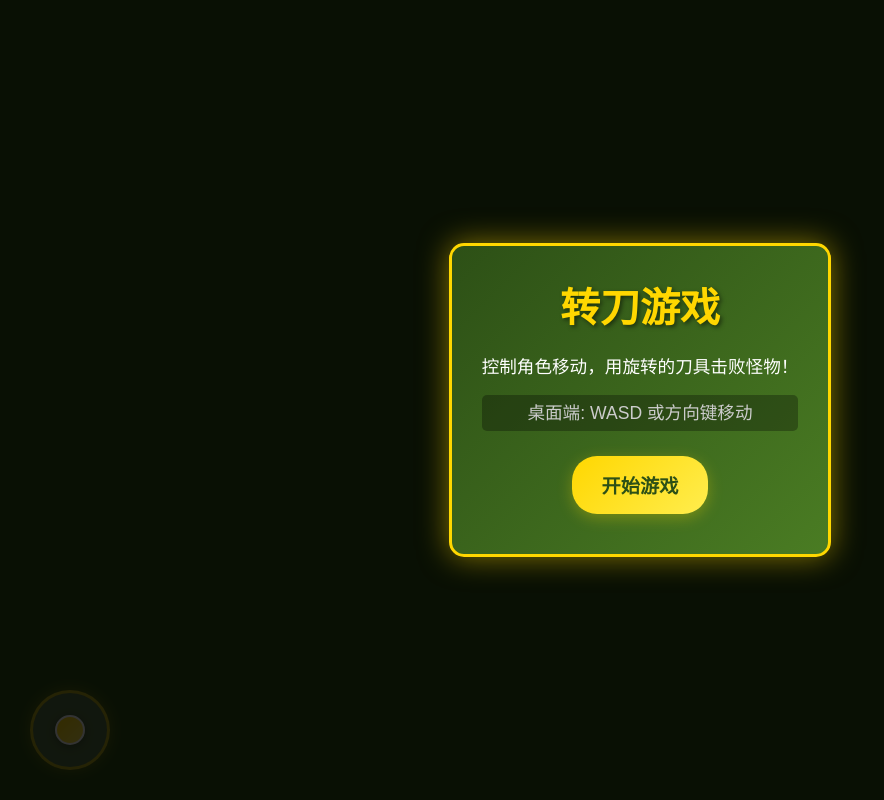
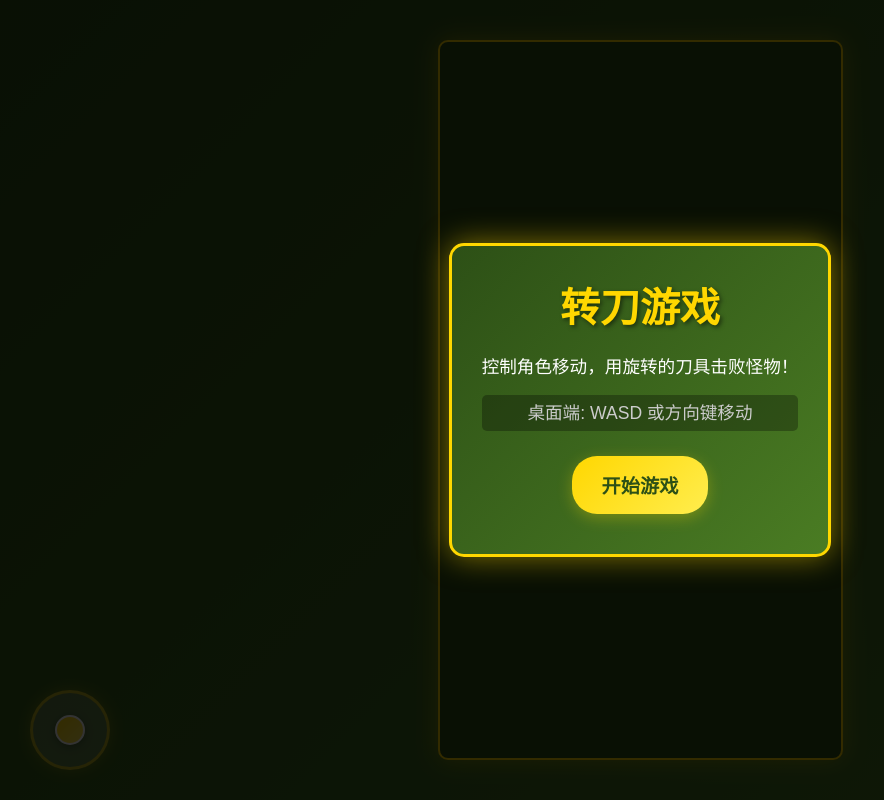
Before and after one commit to coder-pig/VibeCodingTry, a plain HTML site: page knife_turning/index.html in a window 1280 px wide. Shown: the whole page, without its empty margins (0-884 px from the left). Drawn offline with Linux system fonts and the light colour scheme.

Commit message:
Refactor canvas resizing for responsive design and update styles for better adaptability. Adjusted CanvasAdapter to use display dimensions and device pixel ratio for high-DPI screens. Enhanced CSS for game canvas to support responsive layouts on mobile and desktop, ensuring proper aspect ratio and visual quality.

```diff
--- a/knife_turning/script.js
+++ b/knife_turning/script.js
@@ -103,22 +103,29 @@ class DeviceDetector {
  */
 class CanvasAdapter {
     /**
-     * 调整画布尺寸 - 全屏适配
+     * 调整画布尺寸 - 响应式适配
      * @param {HTMLCanvasElement} canvas - 画布元素
      * @param {boolean} isMobile - 是否为移动设备
      */
     static resizeCanvas(canvas, isMobile) {
-        // 获取屏幕实际尺寸
-        const screenWidth = window.innerWidth;
-        const screenHeight = window.innerHeight;
-
-        // 设置画布为全屏尺寸
-        canvas.width = screenWidth;
-        canvas.height = screenHeight;
-
-        // 设置画布样式也为全屏
-        canvas.style.width = screenWidth + 'px';
-        canvas.style.height = screenHeight + 'px';
+        // 获取画布的实际显示尺寸（由CSS控制）
+        const rect = canvas.getBoundingClientRect();
+        const displayWidth = rect.width;
+        const displayHeight = rect.height;
+
+        // 设置画布内部分辨率匹配显示尺寸
+        // 使用devicePixelRatio确保高DPI屏幕的清晰度
+        const dpr = window.devicePixelRatio || 1;
+        canvas.width = displayWidth * dpr;
+        canvas.height = displayHeight * dpr;
+
+        // 获取2D上下文并设置缩放以匹配设备像素比
+        const ctx = canvas.getContext('2d');
+        ctx.scale(dpr, dpr);
+
+        // 确保画布样式尺寸与CSS设置一致
+        canvas.style.width = displayWidth + 'px';
+        canvas.style.height = displayHeight + 'px';
     }
 }
 
@@ -2040,6 +2047,8 @@ class GameEngine {
         // 监听窗口大小变化
         window.addEventListener('resize', () => {
             CanvasAdapter.resizeCanvas(this.canvas, this.isMobile);
+            // 重新获取上下文引用，因为resizeCanvas中可能重新设置了缩放
+            this.ctx = this.canvas.getContext('2d');
             // 重新设置图像渲染质量，确保窗口调整后依然保持清晰
             this.ctx.imageSmoothingEnabled = false;
             if (this.ctx.imageSmoothingQuality) {
--- a/knife_turning/style.css
+++ b/knife_turning/style.css
@@ -29,12 +29,35 @@ body {
     justify-content: center;
 }
 
-/* 游戏画布 - 全屏显示 */
+/* 游戏画布 - 响应式设计 */
 #gameCanvas {
     background: #2d5016;
-    width: 100vw;
-    height: 100vh;
     display: block;
+    max-width: 100%;
+    max-height: 100%;
+}
+
+/* 移动端 - 画布占满屏幕 */
+@media (max-width: 768px) {
+    #gameCanvas {
+        width: 100vw;
+        height: 100vh;
+    }
+}
+
+/* PC端 - 画布居中显示，保持9:16比例 */
+@media (min-width: 769px) {
+    #gameContainer {
+        padding: 20px;
+    }
+
+    #gameCanvas {
+        width: min(90vw, calc(90vh * 9 / 16));
+        height: min(90vh, calc(90vw * 16 / 9));
+        border: 2px solid #ffd700;
+        border-radius: 10px;
+        box-shadow: 0 0 20px rgba(255, 215, 0, 0.3);
+    }
 }
 
 /* 移除了游戏UI界面相关样式，因为现在使用画布绘制状态信息 */
```
